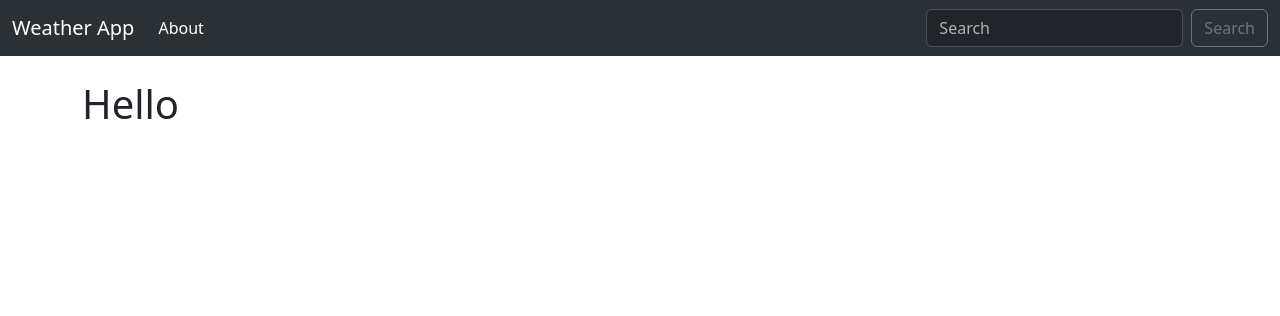
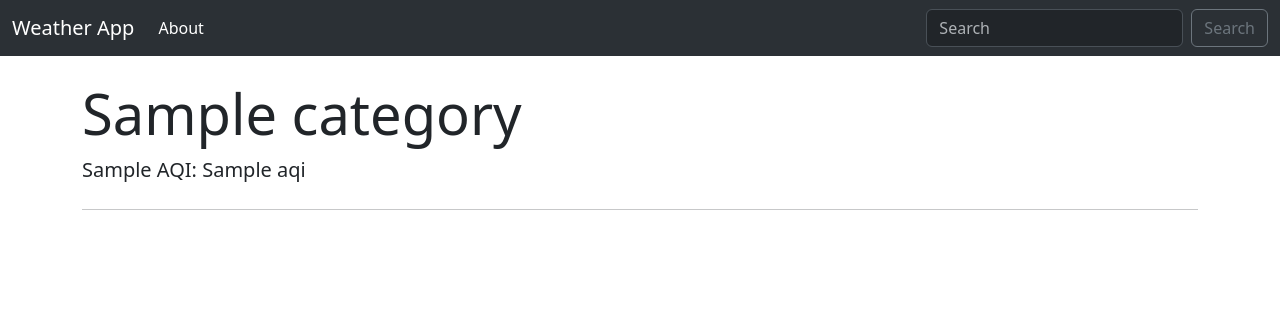
Before and after one commit to jayuchawla/django_learning_weather, a Django app: template lookup/templates/home.html in a window 1280 px wide. Shown: the top 316 px of the page. Run offline with Django 3.2, Linux system fonts and the light colour scheme; the template is opened without the code that fills it: most values are stand-ins (such as "Sample title", 1, 10 or a date in 2020).

Commit message:
jumbotron

```diff
--- a/lookup/templates/home.html
+++ b/lookup/templates/home.html
@@ -1,4 +1,12 @@
 {% extends "base.html" %}
 {% block content %}
-    <h1>Hello</h1>
+    {% if data %}
+        <div class="jumbotron customJumbotron {{ categoryColorIdentifier }}">
+            <h1 class="display-4">{{ data.0.Category.Name }}</h1>
+            <p class="lead">{{ data.0.ReportingArea }} AQI: {{ data.0.AQI }}</p>
+            <hr class="my-4">
+        </div>
+    {% elif error %}
+        <p>{{ error }}</p>
+    {% endif %}
 {% endblock  %}
```
